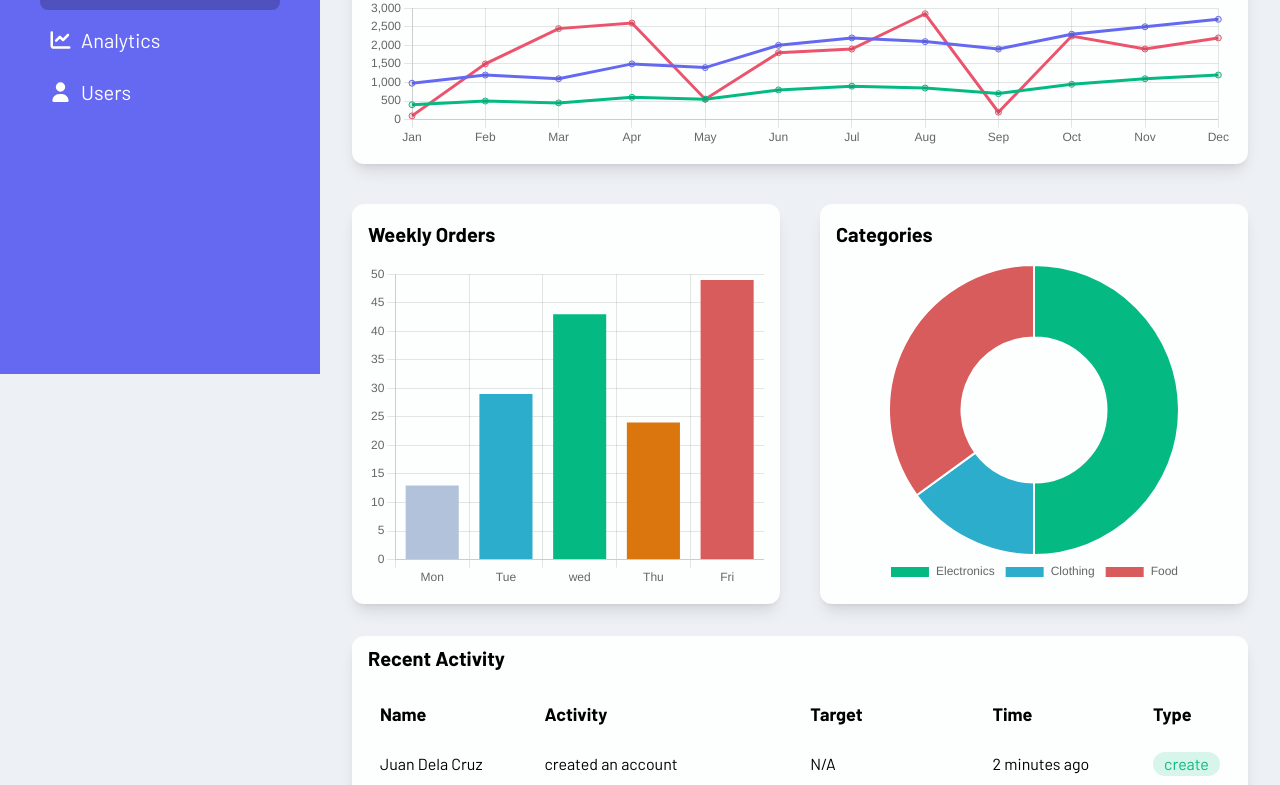
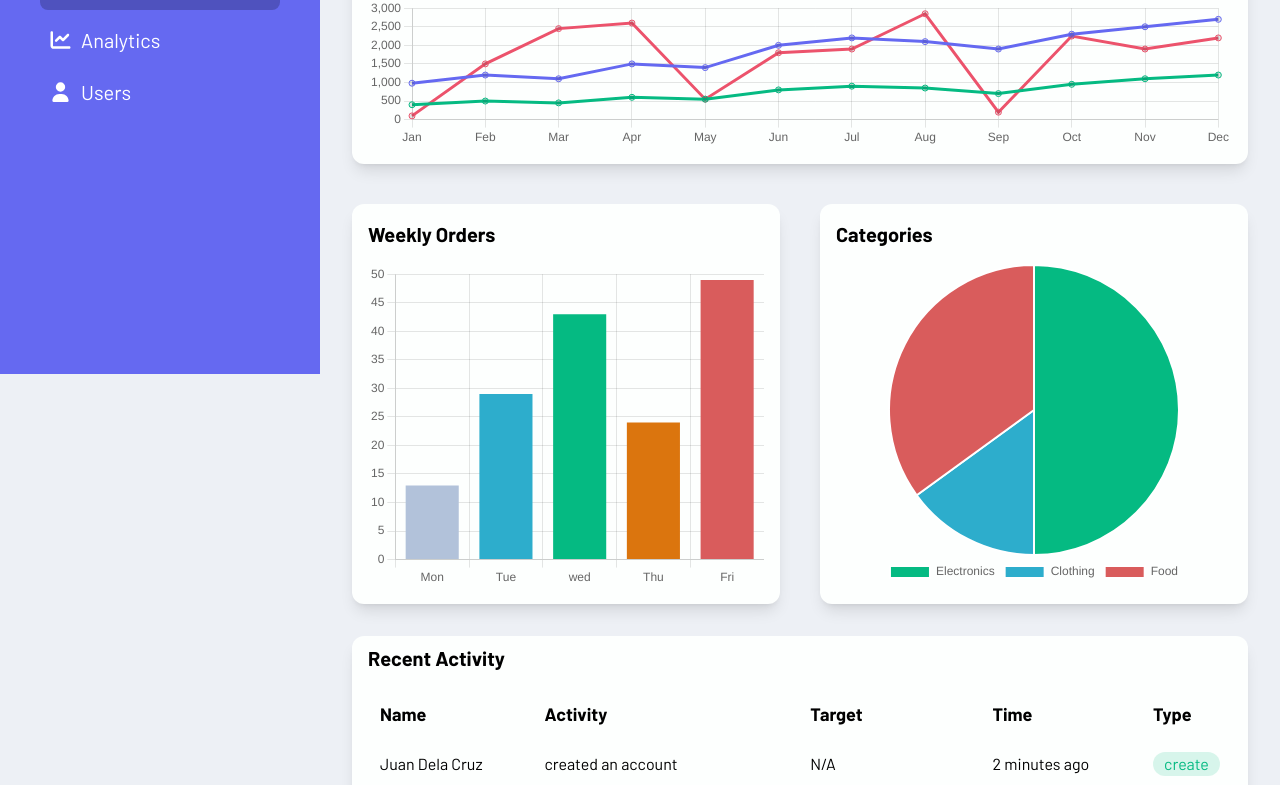
Before and after one commit to jeramie-santos/React-Admin-Dashboard, a React (Vite) app in the folder admin-dashboard/: page / in a window 1280 px wide. Shown: the part 426-1211 px from the top of the page. Built offline with nearby package versions, Linux system fonts and the light colour scheme.

Commit message:
changed doughnut chart to pie hcart for the categories

```diff
--- a/admin-dashboard/src/Components/Charts.jsx
+++ b/admin-dashboard/src/Components/Charts.jsx
@@ -1,5 +1,5 @@
 import { Chart as ChartJS } from "chart.js/auto"
-import { Bar, Doughnut, Line } from "react-chartjs-2"
+import { Bar, Line, Pie } from "react-chartjs-2"
 
 import orderData from "../data/orderData.json"
 import salesData from "../data/salesData.json"
@@ -53,7 +53,7 @@ const Charts = () => {
                 <div className="bg-(--color-card) shadow-lg flex flex-col w-full gap-4 h-75 md:h-90 lg:w-0 lg:h-100 lg:flex-1 rounded-xl p-4">
                   <h3 className="font-bold text-xl">Categories</h3>
                   <div className="flex-1 relative">
-                    <Doughnut
+                    <Pie
                         data={categoriesData}
                         options={optionsCategories}
                   />
```
